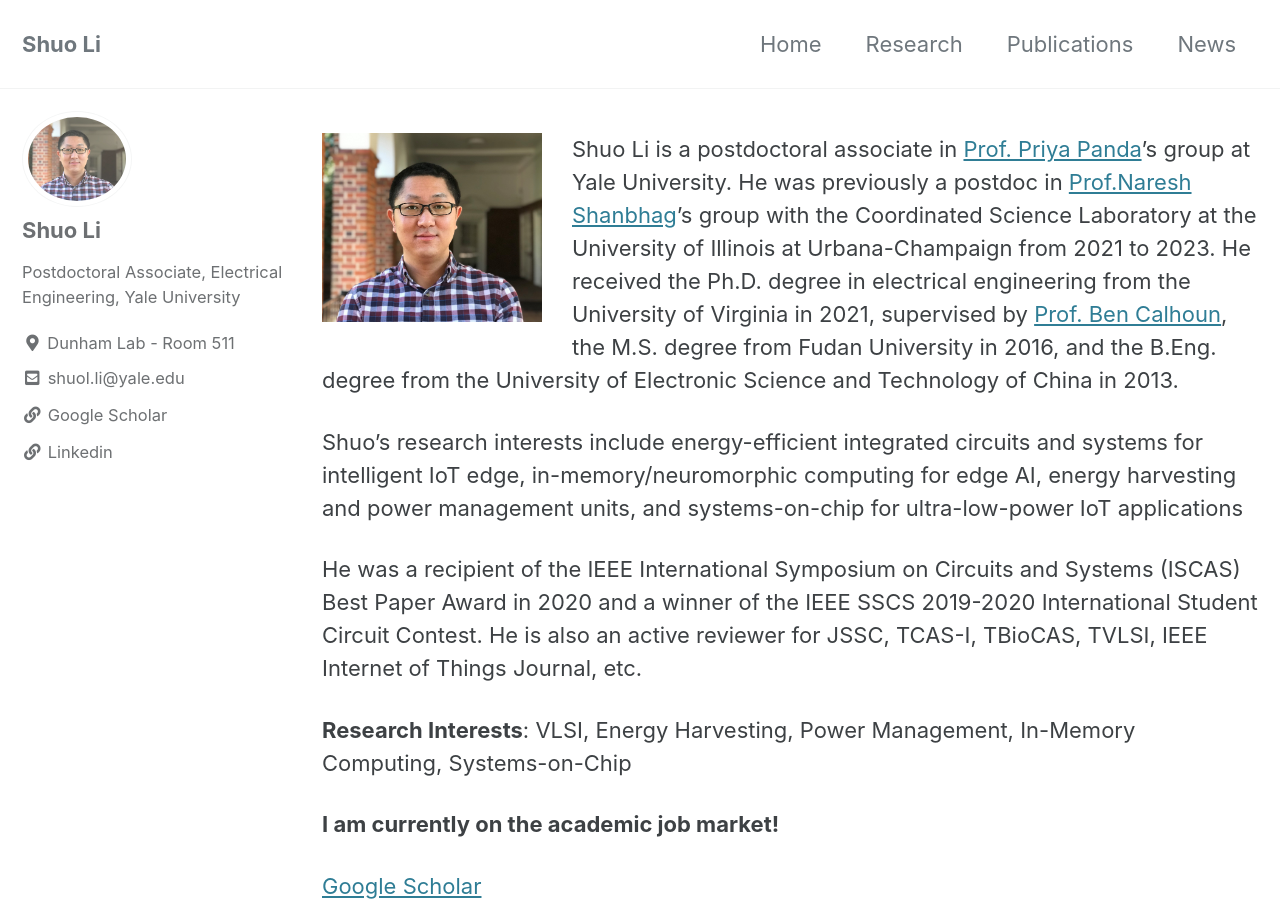
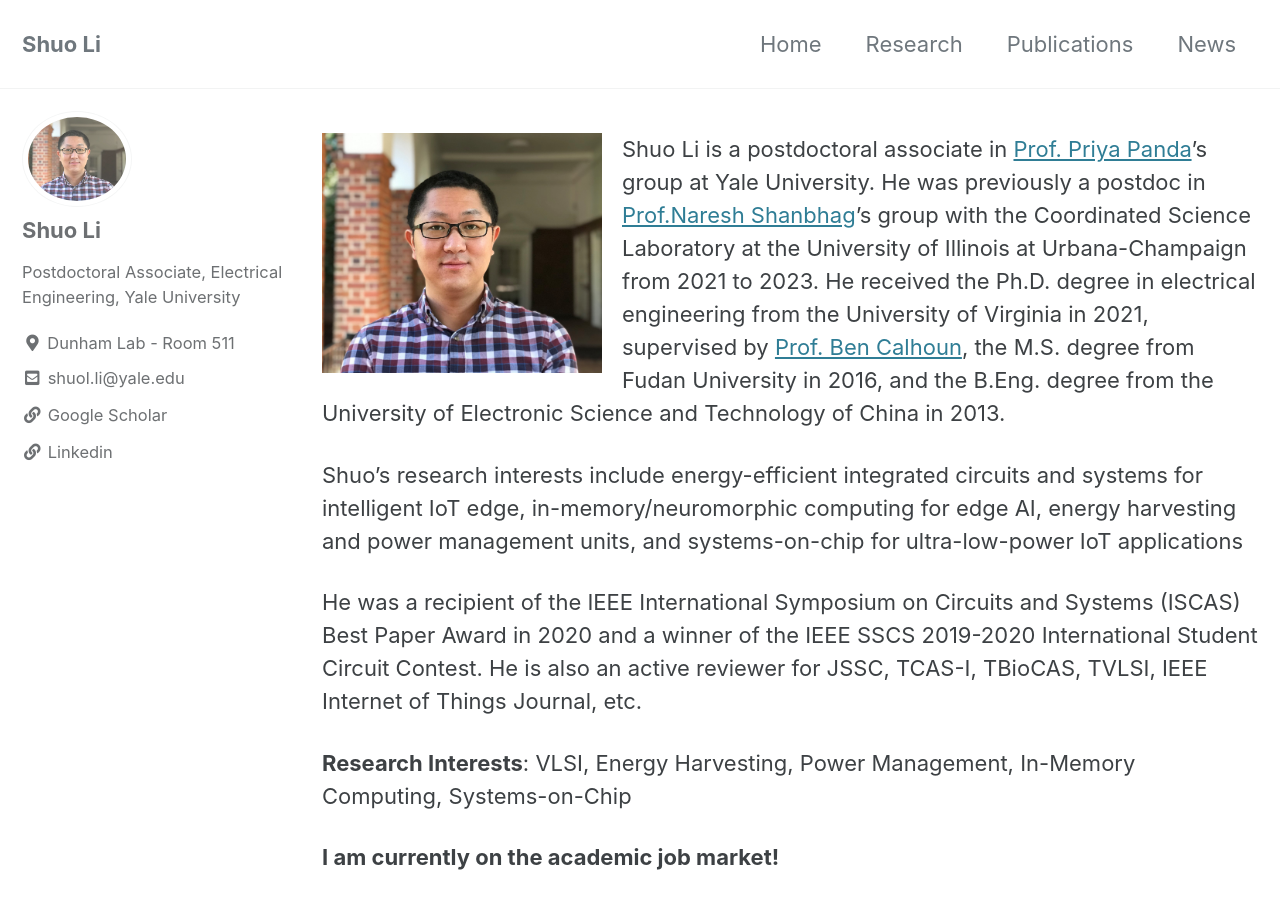
Before and after one commit to shuoli365/shuoli365.github.io, a Jekyll site: the page built from index.md, in a window 1280 px wide and 900 px high. Built offline with Jekyll 4.4.1, drawn with Linux system fonts in a browser that asks for light colours; cached includes are drawn as plain includes.

Commit message:
Update index.md

```diff
--- a/index.md
+++ b/index.md
@@ -5,7 +5,7 @@
 description: The pages meta description
 ---
 
-<img src="/assets/images/shuo_li.jpg" width="250" align="left" style="padding-right: 30px; padding-bottom: 20px;"> Shuo Li is a postdoctoral associate in [Prof. Priya Panda](https://intelligentcomputinglab.yale.edu/principal-investigator)'s group at Yale University. He was previously a postdoc in [Prof.Naresh Shanbhag](https://shanbhag.ece.illinois.edu/index.html)'s group with the Coordinated Science Laboratory at the University of Illinois at Urbana-Champaign from 2021 to 2023. He received the Ph.D. degree in electrical engineering from the University of Virginia in 2021, supervised by [Prof. Ben Calhoun](https://rlpvlsi.ece.virginia.edu/), the M.S. degree from Fudan University in 2016, and the B.Eng. degree from the University of Electronic Science and Technology of China in 2013.
+<img src="/assets/images/shuo_li.jpg" width="300" align="left" style="padding-right: 20px; padding-bottom: 20px;"> Shuo Li is a postdoctoral associate in [Prof. Priya Panda](https://intelligentcomputinglab.yale.edu/principal-investigator)'s group at Yale University. He was previously a postdoc in [Prof.Naresh Shanbhag](https://shanbhag.ece.illinois.edu/index.html)'s group with the Coordinated Science Laboratory at the University of Illinois at Urbana-Champaign from 2021 to 2023. He received the Ph.D. degree in electrical engineering from the University of Virginia in 2021, supervised by [Prof. Ben Calhoun](https://rlpvlsi.ece.virginia.edu/), the M.S. degree from Fudan University in 2016, and the B.Eng. degree from the University of Electronic Science and Technology of China in 2013.
 
 Shuo's research interests include energy-efficient integrated circuits and systems for intelligent IoT edge, in-memory/neuromorphic computing for edge AI, energy harvesting and power management units, and systems-on-chip for ultra-low-power IoT applications
 
```
